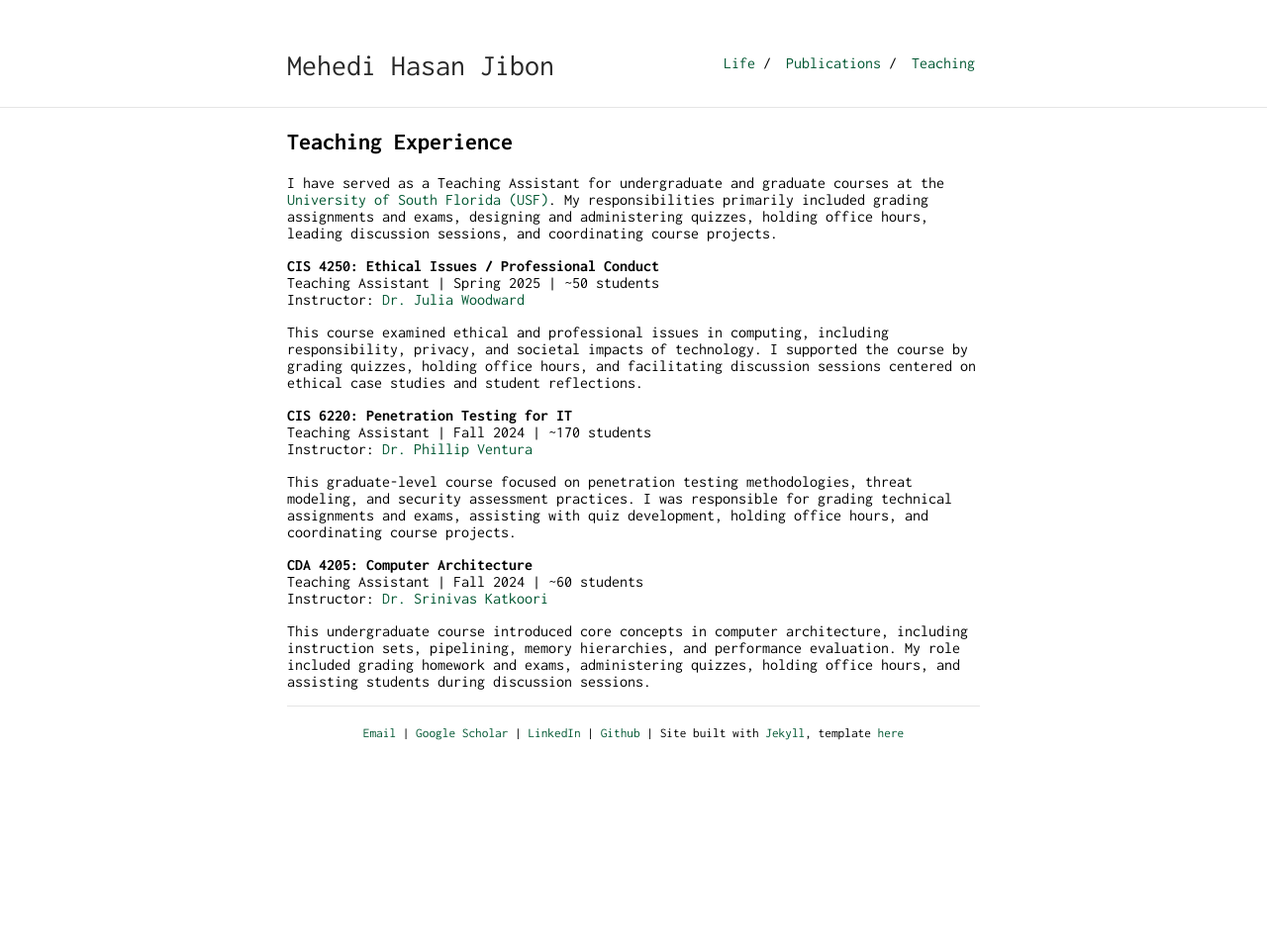
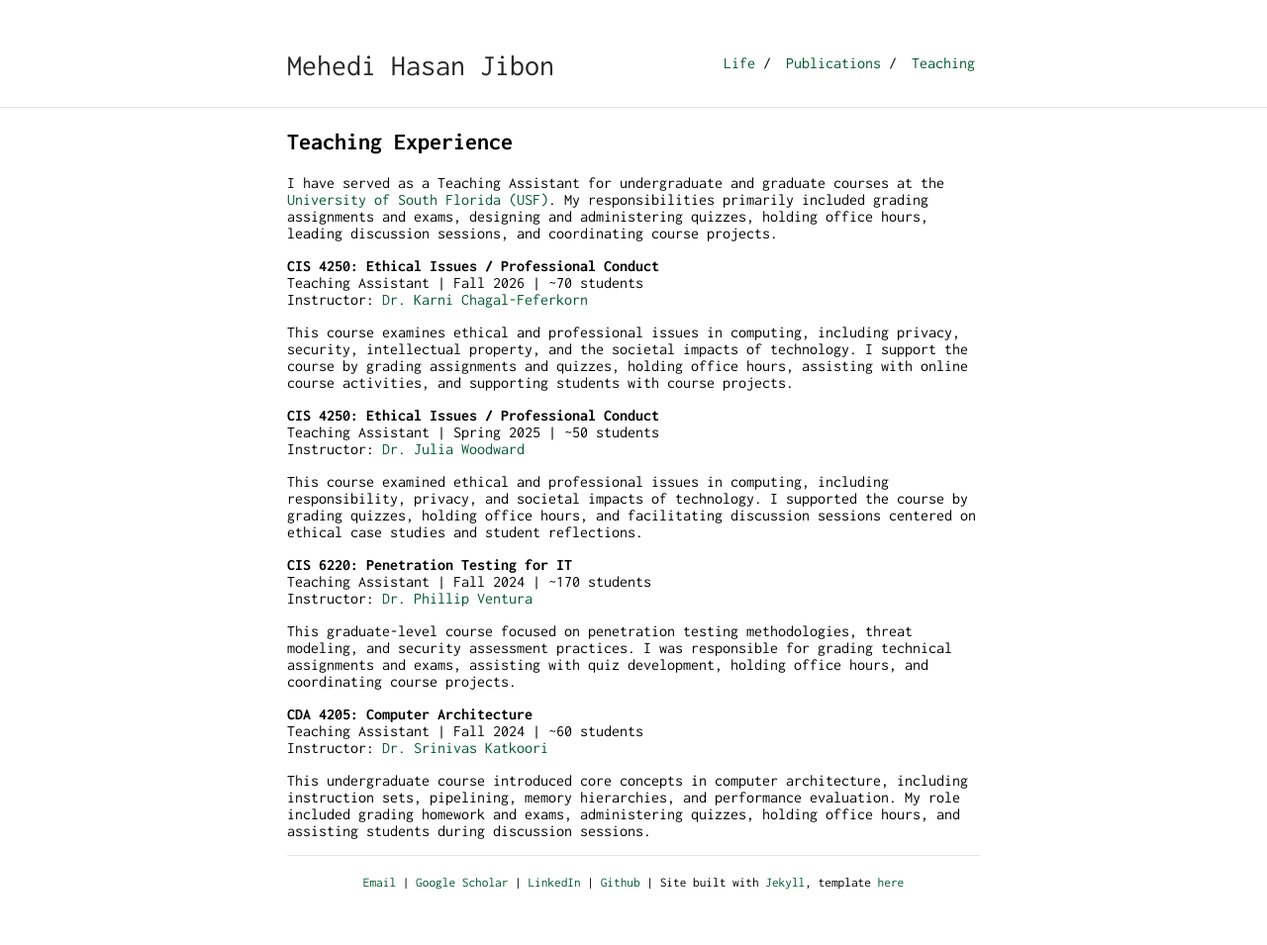
Before and after one commit to ThisIsJibon/thisisjibon.github.io, a Jekyll site: the page built from teaching.md, in a window 1280 px wide. Shown: the whole page at 99% size. Built offline with Jekyll 4.4.1, drawn with Linux system fonts in a browser that asks for light colours; before the commit the page ends 900 px from its top, so only the background shows below that.

Commit message:
update teaching

```diff
--- a/teaching.md
+++ b/teaching.md
@@ -7,6 +7,14 @@ permalink: /teaching/
 I have served as a Teaching Assistant for undergraduate and graduate courses at the
 <a href="https://www.usf.edu/" target="_blank">University of South Florida (USF)</a>.
 My responsibilities primarily included grading assignments and exams, designing and administering quizzes, holding office hours, leading discussion sessions, and coordinating course projects.
+
+
+<strong>CIS 4250: Ethical Issues / Professional Conduct</strong><br>
+Teaching Assistant | Fall 2026 | ~70 students<br>
+Instructor: <a href="https://www.usf.edu/ai-cybersecurity-computing/people/faculty/karni.aspx" target="_blank">Dr. Karni Chagal-Feferkorn</a>
+
+<p> This course examines ethical and professional issues in computing, including privacy, security, intellectual property, and the societal impacts of technology. I support the course by grading assignments and quizzes, holding office hours, assisting with online course activities, and supporting students with course projects. </p>
+
 
 <strong>CIS 4250: Ethical Issues / Professional Conduct</strong><br>
 Teaching Assistant | Spring 2025 | ~50 students<br>
```
